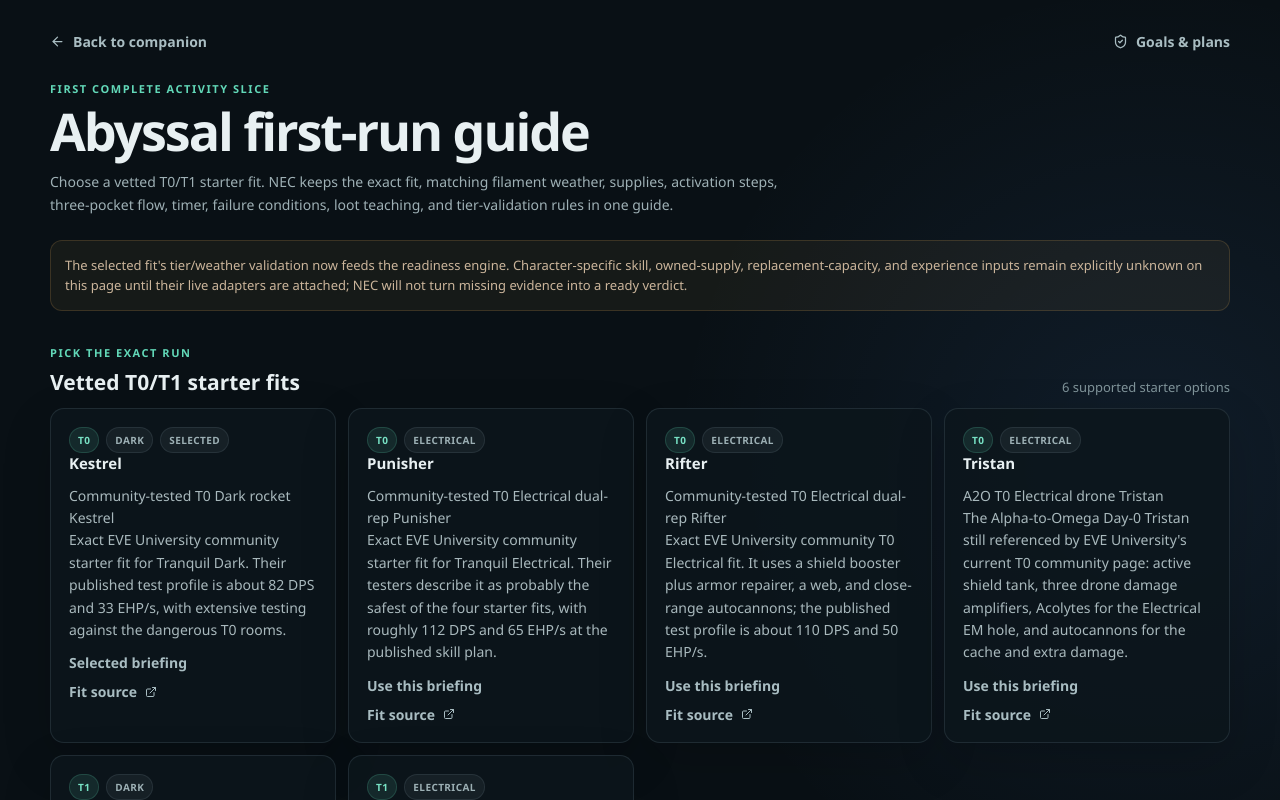
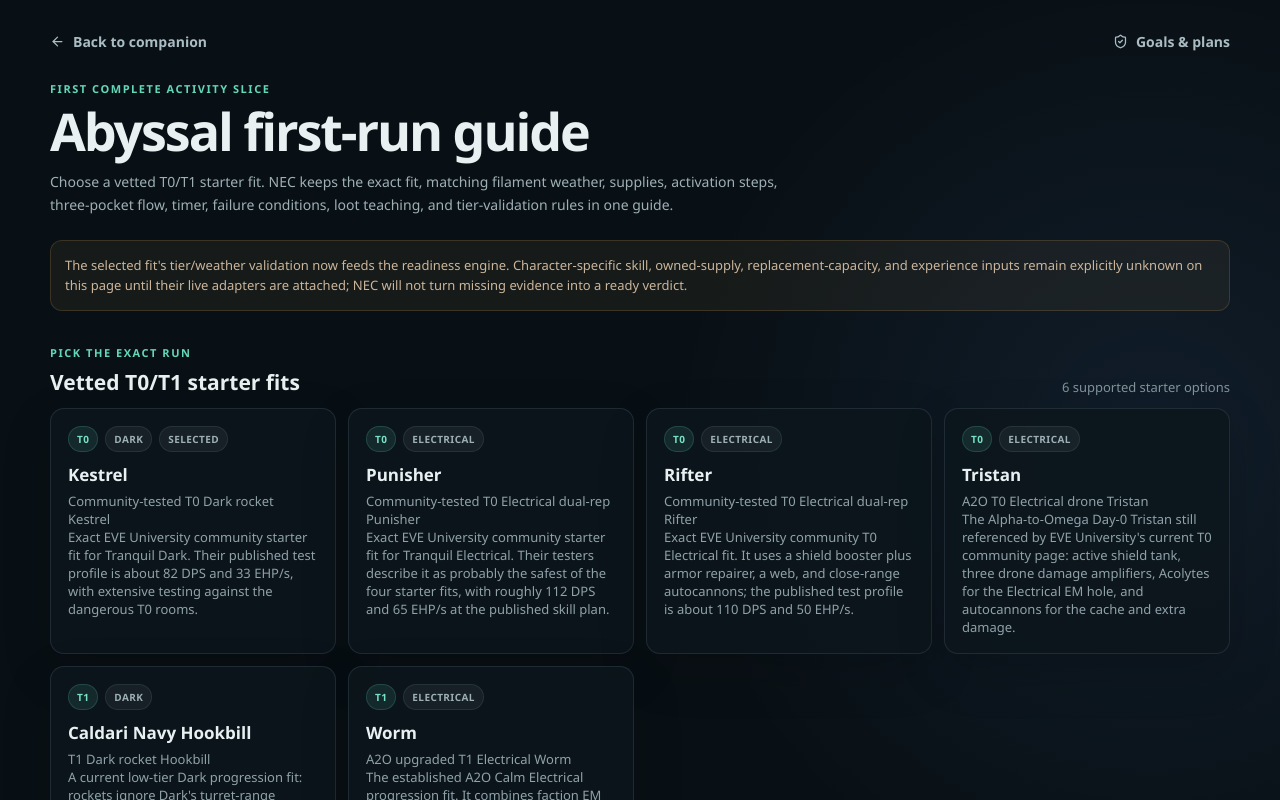
Before and after one commit to Ab0ut47Pandas/new-eden-companion, a Next.js app: page /activities/abyssal in a window 1280 px wide. Shown: the top 800 px of the page. Built offline with nearby package versions, Linux system fonts and the light colour scheme.

Commit message:
Make Abyssal starter cards directly selectable

```diff
--- a/src/app/activities/abyssal/page.tsx
+++ b/src/app/activities/abyssal/page.tsx
@@ -1,4 +1,4 @@
-import { ArrowLeft, ExternalLink, ShieldCheck } from "lucide-react";
+import { ArrowLeft, ShieldCheck } from "lucide-react";
 import Link from "next/link";
 
 import { AbyssalFitCatalog } from "@/components/abyssal-fit-catalog";
@@ -68,26 +68,21 @@ export default async function AbyssalActivityPage({ searchParams }: AbyssalActiv
             {options.map((option) => {
               const active = option.id === selected.id;
               return (
-                <article className={styles.infoCard} key={option.id}>
+                <Link
+                  aria-current={active ? "page" : undefined}
+                  className={styles.resultCard}
+                  href={`/activities/abyssal?fit=${encodeURIComponent(option.id)}`}
+                  key={option.id}
+                >
                   <div className={styles.resultTop}>
                     <span className={styles.kindPill}>T{option.tier}</span>
                     <span className={styles.pill}>{option.weather}</span>
                     {active ? <span className={styles.mutedPill}>selected</span> : null}
                   </div>
                   <h3>{option.shipName}</h3>
-                  <p className={styles.description}>{option.fitName}</p>
-                  <p className={styles.description}>{option.summary}</p>
-                  <div className={styles.alternatives}>
-                    <Link className={styles.secondaryLink} href={`/activities/abyssal?fit=${encodeURIComponent(option.id)}`}>
-                      {active ? "Selected briefing" : "Use this briefing"}
-                    </Link>
-                    {option.sourceUrl ? (
-                      <a className={styles.secondaryLink} href={option.sourceUrl} target="_blank" rel="noreferrer">
-                        Fit source <ExternalLink size={12} />
-                      </a>
-                    ) : null}
-                  </div>
-                </article>
+                  <p>{option.fitName}</p>
+                  <p>{option.summary}</p>
+                </Link>
               );
             })}
           </div>
```
